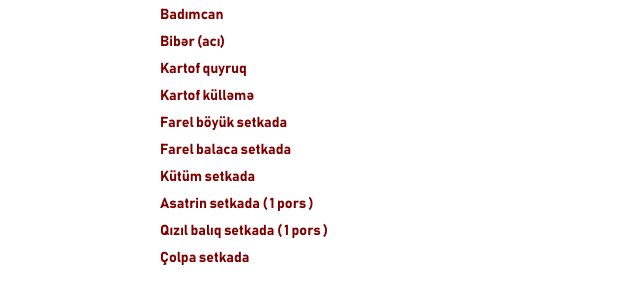
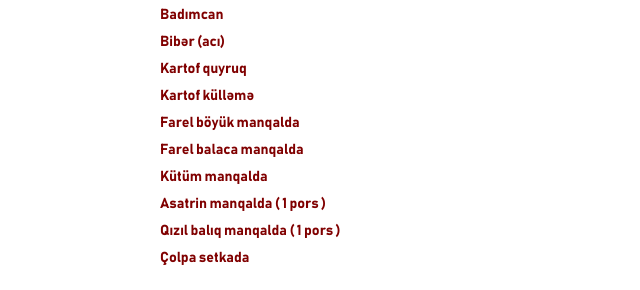
Before and after one commit to Geldibazkann/XanCinar, a plain HTML site: page index.html in a window 1280 px wide. Shown: the part 2966-3256 px from the top of the page, 0-640 px from the left. Drawn offline with Linux system fonts and the light colour scheme.

Commit message:
Add files via upload

```diff
--- a/index.html
+++ b/index.html
@@ -208,19 +208,19 @@
           <span>Kartof külləmə</span><span>3.00 &#8380; </span>
         </h5>
         <h5 class="kababimen">
-          <span>Farel böyük setkada</span><span>30.00 &#8380; </span>
+          <span>Farel böyük manqalda</span><span>30.00 &#8380; </span>
         </h5>
         <h5 class="kababimen">
-          <span>Farel balaca setkada</span><span>15.00 &#8380; </span>
+          <span>Farel balaca manqalda</span><span>15.00 &#8380; </span>
         </h5>
         <h5 class="kababimen">
-          <span>Kütüm setkada</span><span>25.00 &#8380; </span>
+          <span>Kütüm manqalda</span><span>25.00 &#8380; </span>
         </h5>
         <h5 class="kababimen">
-          <span>Asatrin setkada ( 1 pors )</span><span>35.00 &#8380; </span>
+          <span>Asatrin manqalda ( 1 pors )</span><span>35.00 &#8380; </span>
         </h5>
         <h5 class="kababimen">
-          <span>Qızıl balıq setkada ( 1 pors )</span><span>25.00 &#8380; </span>
+          <span>Qızıl balıq manqalda ( 1 pors )</span><span>25.00 &#8380; </span>
         </h5>
         <h5 class="kababimen">
           <span>Çolpa setkada</span><span>18.00 &#8380; </span>
```
